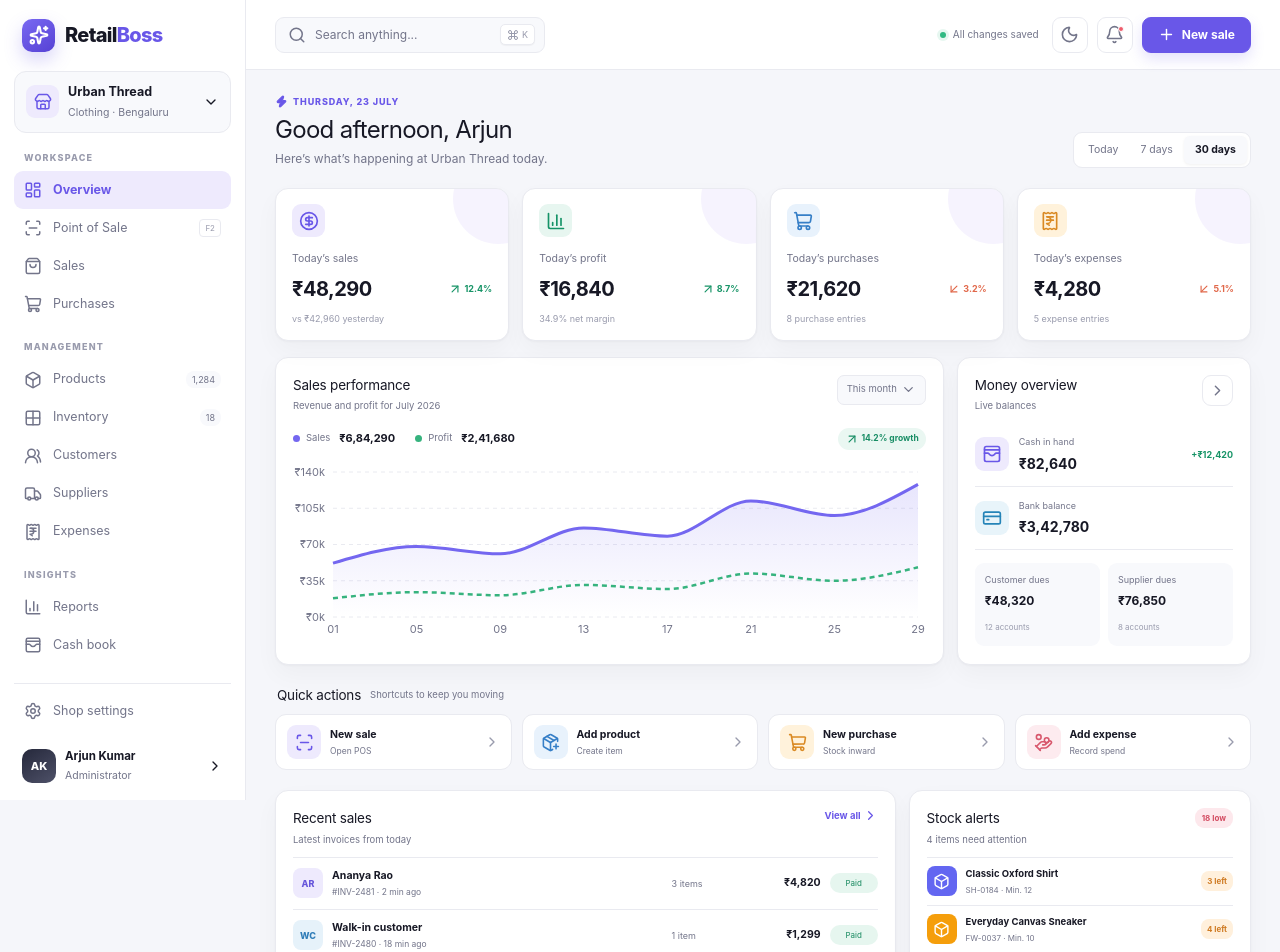
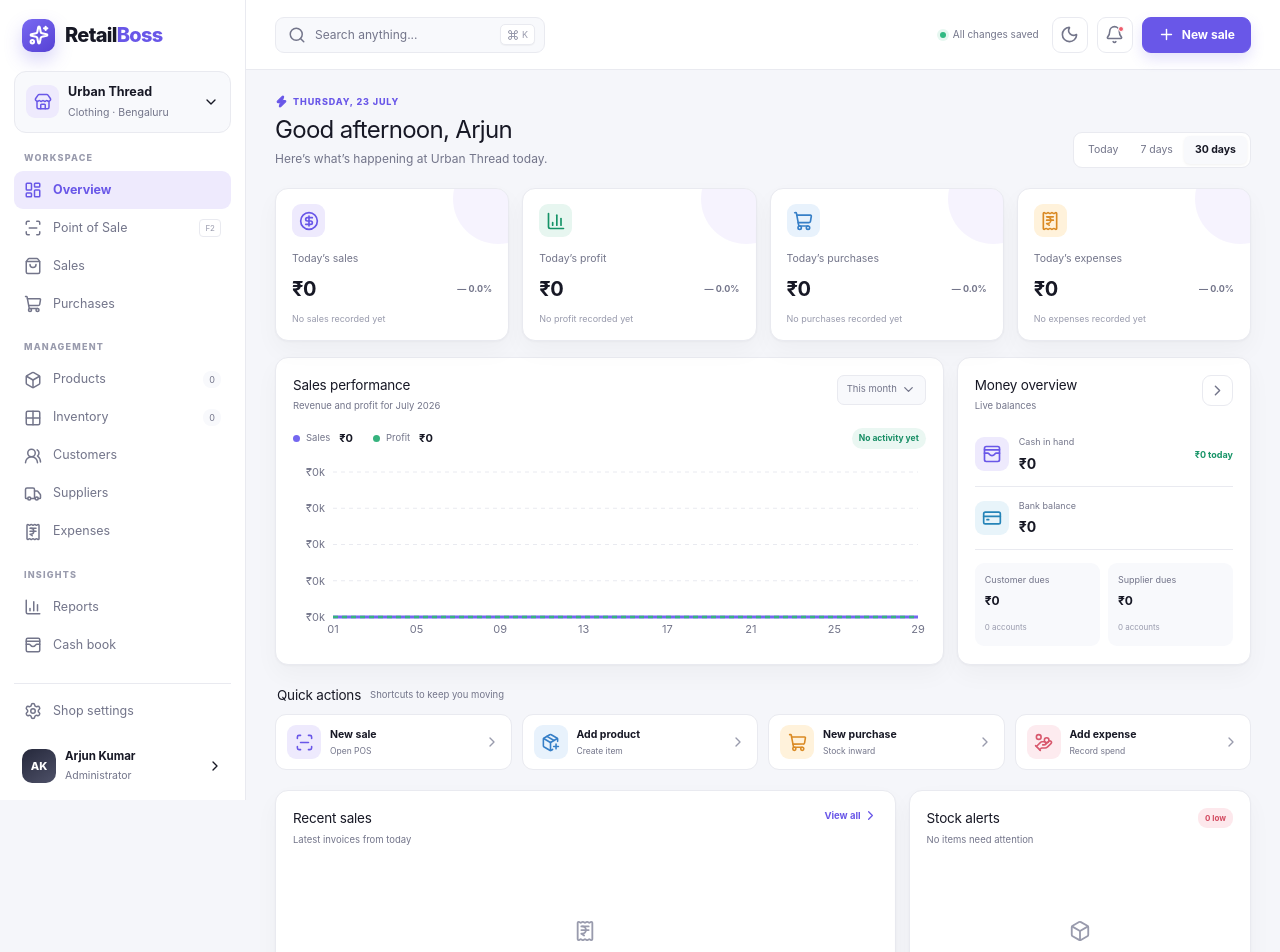
Before and after one commit to Jijil580/Retailboss, a Next.js app: page / in a window 1280 px wide. Shown: the top 952 px of the page. Built offline with nearby package versions, Linux system fonts and the light colour scheme.

Commit message:
Reset all RetailBoss demo data

```diff
--- a/app/globals.css
+++ b/app/globals.css
@@ -102,6 +102,7 @@ kbd { padding: 3px 6px; display: inline-flex; align-items: center; gap: 3px; col
 .metric-value-row > span { display: flex; align-items: center; gap: 2px; font-size: 9px; font-weight: 700; }
 .metric-value-row .up { color: #179467; }
 .metric-value-row .down { color: #e1684a; }
+.metric-value-row .neutral { color: var(--muted); }
 .metric-card > small { display: block; margin-top: 8px; color: var(--muted-2); font-size: 9px; }
 
 .workspace-grid { margin-bottom: 20px; display: grid; grid-template-columns: minmax(0, 2fr) minmax(270px, .88fr); gap: 13px; }
@@ -173,6 +174,10 @@ kbd { padding: 3px 6px; display: inline-flex; align-items: center; gap: 3px; col
 .stock-number.out { color: #d34b61; background: #fde8ec; }
 .alert-count { padding: 4px 7px; color: #d34b61; background: #fde8ec; border-radius: 9px; font-size: 8px; font-weight: 700; }
 .stock-cta { width: 100%; height: 32px; margin-top: 8px; display: flex; align-items: center; justify-content: center; gap: 4px; color: var(--primary); background: var(--primary-soft); border: 0; border-radius: 8px; font-size: 9px; font-weight: 700; cursor: pointer; }
+.empty-list { min-height: 190px; display: flex; flex-direction: column; align-items: center; justify-content: center; gap: 6px; color: var(--muted-2); text-align: center; }
+.empty-list strong { color: var(--text); font-size: 11px; }
+.empty-list span { font-size: 9px; }
+.compact-empty { min-height: 190px; }
 
 .modal-backdrop, .drawer-backdrop { position: fixed; z-index: 50; inset: 0; display: flex; background: rgba(16,17,28,.48); backdrop-filter: blur(3px); }
 .modal-backdrop { align-items: flex-start; justify-content: center; padding-top: 11vh; }
@@ -212,6 +217,9 @@ kbd { padding: 3px 6px; display: inline-flex; align-items: center; gap: 3px; col
 .qty button { width: 23px; height: 23px; padding: 0; background: var(--panel-soft); border: 1px solid var(--line); border-radius: 6px; cursor: pointer; }
 .qty span { font-size: 10px; }
 .add-line { width: 100%; height: 34px; margin-top: 9px; display: flex; align-items: center; justify-content: center; gap: 5px; color: var(--primary); background: transparent; border: 1px dashed #bcb4ef; border-radius: 8px; font-size: 9px; font-weight: 700; cursor: pointer; }
+.empty-bill { min-height: 130px; display: flex; flex-direction: column; align-items: center; justify-content: center; gap: 7px; color: var(--muted-2); border-block: 1px solid var(--line); text-align: center; }
+.empty-bill strong { color: var(--text); font-size: 11px; }
+.empty-bill span { font-size: 9px; }
 .bill-summary { margin-top: 20px; padding: 14px; background: var(--panel-soft); border-radius: 11px; }
 .bill-summary > div { min-height: 27px; display: flex; align-items: center; justify-content: space-between; color: var(--muted); font-size: 10px; }
 .bill-summary button { color: var(--primary); background: none; border: 0; font-size: 9px; font-weight: 700; }
@@ -222,6 +230,7 @@ kbd { padding: 3px 6px; display: inline-flex; align-items: center; gap: 3px; col
 .payment-types button { height: 42px; display: flex; align-items: center; justify-content: center; gap: 5px; color: var(--muted); background: var(--panel); border: 1px solid var(--line); border-radius: 9px; font-size: 9px; cursor: pointer; }
 .payment-types button.active { color: var(--primary); background: var(--primary-soft); border-color: #bdb4f2; font-weight: 700; }
 .complete-sale { width: 100%; height: 46px; display: flex; align-items: center; justify-content: center; gap: 7px; color: white; background: var(--primary); border: 0; border-radius: 10px; font-size: 12px; font-weight: 800; cursor: pointer; box-shadow: 0 9px 20px rgba(105,87,232,.25); }
+.complete-sale:disabled { color: var(--muted); background: var(--panel-soft); border: 1px solid var(--line); box-shadow: none; cursor: not-allowed; }
 .drawer-note { margin-top: 9px; color: var(--muted); font-size: 8.5px; text-align: center; }
 .toast { position: fixed; z-index: 80; right: 24px; bottom: 24px; padding: 11px 15px 11px 10px; display: flex; align-items: center; gap: 9px; color: white; background: #242536; border-radius: 10px; box-shadow: 0 16px 40px rgba(0,0,0,.22); font-size: 10px; animation: toastIn .25s ease; }
 .toast span { width: 25px; height: 25px; display: grid; place-items: center; background: var(--primary); border-radius: 7px; }
--- a/app/page.tsx
+++ b/app/page.tsx
@@ -48,14 +48,14 @@ import {
 import { useEffect, useMemo, useState } from "react";
 
 const chartData = [
-  { day: "01", sales: 52000, profit: 18000 },
-  { day: "05", sales: 68000, profit: 24000 },
-  { day: "09", sales: 61000, profit: 21000 },
-  { day: "13", sales: 86000, profit: 31000 },
-  { day: "17", sales: 78000, profit: 27000 },
-  { day: "21", sales: 112000, profit: 42000 },
-  { day: "25", sales: 98000, profit: 35000 },
-  { day: "29", sales: 128000, profit: 48000 },
+  { day: "01", sales: 0, profit: 0 },
+  { day: "05", sales: 0, profit: 0 },
+  { day: "09", sales: 0, profit: 0 },
+  { day: "13", sales: 0, profit: 0 },
+  { day: "17", sales: 0, profit: 0 },
+  { day: "21", sales: 0, profit: 0 },
+  { day: "25", sales: 0, profit: 0 },
+  { day: "29", sales: 0, profit: 0 },
 ];
 
 type NavigationGroup = {
@@ -81,8 +81,8 @@ const navGroups: NavigationGroup[] = [
   {
     label: "MANAGEMENT",
     items: [
-      { label: "Products", icon: Box, count: "1,284" },
-      { label: "Inventory", icon: Grid2X2, count: "18" },
+      { label: "Products", icon: Box, count: "0" },
+      { label: "Inventory", icon: Grid2X2, count: "0" },
       { label: "Customers", icon: UsersRound },
       { label: "Suppliers", icon: Truck },
       { label: "Expenses", icon: ReceiptIndianRupee },
@@ -97,19 +97,24 @@ const navGroups: NavigationGroup[] = [
   },
 ];
 
-const sales = [
-  { id: "#INV-2481", customer: "Ananya Rao", initials: "AR", time: "2 min ago", items: 3, amount: "₹4,820", status: "Paid", tone: "violet" },
-  { id: "#INV-2480", customer: "Walk-in customer", initials: "WC", time: "18 min ago", items: 1, amount: "₹1,299", status: "Paid", tone: "blue" },
-  { id: "#INV-2479", customer: "Rohan Mehta", initials: "RM", time: "42 min ago", items: 5, amount: "₹7,540", status: "Credit", tone: "orange" },
-  { id: "#INV-2478", customer: "Priya Sharma", initials: "PS", time: "1 hr ago", items: 2, amount: "₹2,680", status: "Paid", tone: "green" },
-];
+const sales: Array<{
+  id: string;
+  customer: string;
+  initials: string;
+  time: string;
+  items: number;
+  amount: string;
+  status: string;
+  tone: string;
+}> = [];
 
-const stock = [
-  { name: "Classic Oxford Shirt", sku: "SH-0184", stock: 3, min: 12, tone: "#6366f1" },
-  { name: "Everyday Canvas Sneaker", sku: "FW-0037", stock: 4, min: 10, tone: "#f59e0b" },
-  { name: "Gold Plated Hoop Set", sku: "JW-0112", stock: 0, min: 8, tone: "#ec4899" },
-  { name: "Hydra Glow Serum", sku: "CS-0079", stock: 6, min: 15, tone: "#14b8a6" },
-];
+const stock: Array<{
+  name: string;
+  sku: string;
+  stock: number;
+  min: number;
+  tone: string;
+}> = [];
 
 const quickActions = [
   { label: "New sale", hint: "Open POS", icon: ScanLine, color: "violet" },
@@ -155,10 +160,10 @@ export default function Home() {
 
   const metricCards = useMemo(
     () => [
-      { label: "Today’s sales", value: "₹48,290", change: "12.4%", trend: "up", detail: "vs ₹42,960 yesterday", icon: CircleDollarSign, tone: "violet" },
-      { label: "Today’s profit", value: "₹16,840", change: "8.7%", trend: "up", detail: "34.9% net margin", icon: BarChart3, tone: "green" },
-      { label: "Today’s purchases", value: "₹21,620", change: "3.2%", trend: "down", detail: "8 purchase entries", icon: ShoppingCart, tone: "blue" },
-      { label: "Today’s expenses", value: "₹4,280", change: "5.1%", trend: "down", detail: "5 expense entries", icon: ReceiptIndianRupee, tone: "orange" },
+      { label: "Today’s sales", value: "₹0", change: "0.0%", trend: "neutral", detail: "No sales recorded yet", icon: CircleDollarSign, tone: "violet" },
+      { label: "Today’s profit", value: "₹0", change: "0.0%", trend: "neutral", detail: "No profit recorded yet", icon: BarChart3, tone: "green" },
+      { label: "Today’s purchases", value: "₹0", change: "0.0%", trend: "neutral", detail: "No purchases recorded yet", icon: ShoppingCart, tone: "blue" },
+      { label: "Today’s expenses", value: "₹0", change: "0.0%", trend: "neutral", detail: "No expenses recorded yet", icon: ReceiptIndianRupee, tone: "orange" },
     ],
     [],
   );
@@ -267,7 +272,7 @@ export default function Home() {
                     <article className="metric-card" key={card.label}>
                       <div className={`metric-icon ${card.tone}`}><Icon size={20} /></div>
                       <p>{card.label}</p>
-                      <div className="metric-value-row"><strong>{card.value}</strong><span className={card.trend}>{card.trend === "up" ? <ArrowUpRight size={14} /> : <ArrowDownLeft size={14} />}{card.change}</span></div>
+                      <div className="metric-value-row"><strong>{card.value}</strong><span className={card.trend}>{card.trend === "up" ? <ArrowUpRight size={14} /> : card.trend === "down" ? <ArrowDownLeft size={14} /> : "— "}{card.change}</span></div>
                       <small>{card.detail}</small>
                     </article>
                   );
@@ -281,9 +286,9 @@ export default function Home() {
                     <button className="more-btn">This month <ChevronDown size={15} /></button>
                   </div>
                   <div className="chart-summary">
-                    <div><span className="legend sales-legend" />Sales <strong>₹6,84,290</strong></div>
-                    <div><span className="legend profit-legend" />Profit <strong>₹2,41,680</strong></div>
-                    <span className="growth"><ArrowUpRight size={14} /> 14.2% growth</span>
+                    <div><span className="legend sales-legend" />Sales <strong>₹0</strong></div>
+                    <div><span className="legend profit-legend" />Profit <strong>₹0</strong></div>
+                    <span className="growth">No activity yet</span>
                   </div>
                   <div className="chart-wrap">
                     <ResponsiveContainer width="100%" height="100%">
@@ -312,16 +317,16 @@ export default function Home() {
                   </div>
                   <div className="balance primary-balance">
                     <div className="balance-icon"><WalletCards size={20} /></div>
-                    <div><span>Cash in hand</span><strong>₹82,640</strong></div>
-                    <span className="balance-trend">+₹12,420</span>
+                    <div><span>Cash in hand</span><strong>₹0</strong></div>
+                    <span className="balance-trend">₹0 today</span>
                   </div>
                   <div className="balance">
                     <div className="balance-icon bank"><CreditCard size={20} /></div>
-                    <div><span>Bank balance</span><strong>₹3,42,780</strong></div>
+                    <div><span>Bank balance</span><strong>₹0</strong></div>
                   </div>
                   <div className="dues-grid">
-                    <div><span>Customer dues</span><strong>₹48,320</strong><small>12 accounts</small></div>
-                    <div><span>Supplier dues</span><strong>₹76,850</strong><small>8 accounts</small></div>
+                    <div><span>Customer dues</span><strong>₹0</strong><small>0 accounts</small></div>
+                    <div><span>Supplier dues</span><strong>₹0</strong><small>0 accounts</small></div>
                   </div>
                 </article>
               </section>
@@ -349,7 +354,9 @@ export default function Home() {
                     <button className="text-btn" onClick={() => setActive("Sales")}>View all <ChevronRight size={15} /></button>
                   </div>
                   <div className="sales-table">
-                    {sales.map((sale) => (
+                    {sales.length === 0 ? (
+                      <div className="empty-list"><ReceiptIndianRupee size={22} /><strong>No sales yet</strong><span>Completed bills will appear here.</span></div>
+                    ) : sales.map((sale) => (
                       <div className="sale-row" key={sale.id}>
                         <div className={`customer-avatar ${sale.tone}`}>{sale.initials}</div>
                         <div className="customer-cell"><strong>{sale.customer}</strong><small>{sale.id} · {sale.time}</small></div>
@@ -363,11 +370,13 @@ export default function Home() {
 
                 <article className="panel stock-panel">
                   <div className="panel-head">
-                    <div><h2>Stock alerts</h2><p>4 items need attention</p></div>
-                    <span className="alert-count">18 low</span>
+                    <div><h2>Stock alerts</h2><p>No items need attention</p></div>
+                    <span className="alert-count">0 low</span>
                   </div>
                   <div className="stock-list">
-                    {stock.map((item) => (
+                    {stock.length === 0 ? (
+                      <div className="empty-list compact-empty"><Box size={22} /><strong>No stock alerts</strong><span>Add products to begin tracking inventory.</span></div>
+                    ) : stock.map((item) => (
                       <div className="stock-row" key={item.sku}>
                         <span className="product-dot" style={{ background: item.tone }}><Box size={17} /></span>
                         <div><strong>{item.name}</strong><small>{item.sku} · Min. {item.min}</small></div>
@@ -389,13 +398,13 @@ export default function Home() {
             <div className="command-input"><Search size={20} /><input autoFocus placeholder="Search products, customers, invoices..." /><kbd>ESC</kbd></div>
             <p>QUICK LINKS</p>
             <button onClick={() => { setSearchOpen(false); setPosOpen(true); }}><ScanLine size={18} /><span><strong>Open Point of Sale</strong><small>Create a new bill</small></span><span>F2</span></button>
-            <button onClick={() => { setSearchOpen(false); setActive("Products"); }}><Box size={18} /><span><strong>Browse products</strong><small>1,284 active products</small></span><ChevronRight size={16} /></button>
+            <button onClick={() => { setSearchOpen(false); setActive("Products"); }}><Box size={18} /><span><strong>Browse products</strong><small>0 active products</small></span><ChevronRight size={16} /></button>
             <button onClick={() => { setSearchOpen(false); setActive("Customers"); }}><UsersRound size={18} /><span><strong>Find a customer</strong><small>Search by name or mobile</small></span><ChevronRight size={16} /></button>
           </div>
         </div>
       )}
 
-      {posOpen && <PosDrawer onClose={() => setPosOpen(false)} onComplete={() => { setPosOpen(false); setToast("Sale #INV-2482 completed successfully"); }} />}
+      {posOpen && <PosDrawer onClose={() => setPosOpen(false)} />}
       {toast && <div className="toast"><span><Sparkles size={16} /></span>{toast}</div>}
     </div>
   );
@@ -416,8 +425,7 @@ function ModulePlaceholder({ name, onBack, onAction }: { name: string; onBack: (
   );
 }
 
-function PosDrawer({ onClose, onComplete }: { onClose: () => void; onComplete: () => void }) {
-  const [qty, setQty] = useState(1);
+function PosDrawer({ onClose }: { onClose: () => void }) {
   return (
     <div className="drawer-backdrop" onMouseDown={onClose}>
       <aside className="pos-drawer" onMouseDown={(e) => e.stopPropagation()}>
@@ -427,26 +435,21 @@ function PosDrawer({ onClose, onComplete }: { onClose: () => void; onComplete: (
         </div>
         <button className="scan-box"><ScanLine size={23} /><span><strong>Scan barcode or QR code</strong><small>Or search by product name / SKU</small></span><kbd>F4</kbd></button>
         <div className="bill-customer"><div className="customer-avatar violet">WC</div><div><strong>Walk-in customer</strong><small>Add customer for credit sales</small></div><button><Plus size={16} /> Add</button></div>
-        <div className="bill-label"><span>CURRENT BILL</span><small>1 item</small></div>
-        <div className="bill-item">
-          <span className="bill-product"><ShoppingBag size={23} /></span>
-          <div><strong>Classic Oxford Shirt</strong><small>Blue · M · ₹1,899</small></div>
-          <div className="qty"><button onClick={() => setQty(Math.max(1, qty - 1))}>−</button><span>{qty}</span><button onClick={() => setQty(qty + 1)}>+</button></div>
-          <strong>₹{(1899 * qty).toLocaleString("en-IN")}</strong>
-        </div>
+        <div className="bill-label"><span>CURRENT BILL</span><small>0 items</small></div>
+        <div className="empty-bill"><ShoppingBag size={25} /><strong>Your bill is empty</strong><span>Scan a barcode or add a product to get started.</span></div>
         <button className="add-line"><Plus size={17} /> Add another product</button>
         <div className="bill-summary">
-          <div><span>Subtotal</span><strong>₹{(1899 * qty).toLocaleString("en-IN")}</strong></div>
+          <div><span>Subtotal</span><strong>₹0</strong></div>
           <div><span>Discount</span><button>Add discount</button></div>
-          <div><span>Tax (included)</span><strong>₹{Math.round(290 * qty).toLocaleString("en-IN")}</strong></div>
-          <div className="bill-total"><span>Total</span><strong>₹{(1899 * qty).toLocaleString("en-IN")}</strong></div>
+          <div><span>Tax (included)</span><strong>₹0</strong></div>
+          <div className="bill-total"><span>Total</span><strong>₹0</strong></div>
         </div>
         <div className="payment-types">
           <button className="active"><CircleDollarSign size={17} /> Cash</button>
           <button><CreditCard size={17} /> UPI / Card</button>
           <button><UserRound size={17} /> Credit</button>
         </div>
-        <button className="complete-sale" onClick={onComplete}><ReceiptIndianRupee size={19} /> Complete sale · ₹{(1899 * qty).toLocaleString("en-IN")}</button>
+        <button className="complete-sale" disabled><ReceiptIndianRupee size={19} /> Add products to continue</button>
         <div className="drawer-note">Invoice will be printed automatically</div>
       </aside>
     </div>
```
